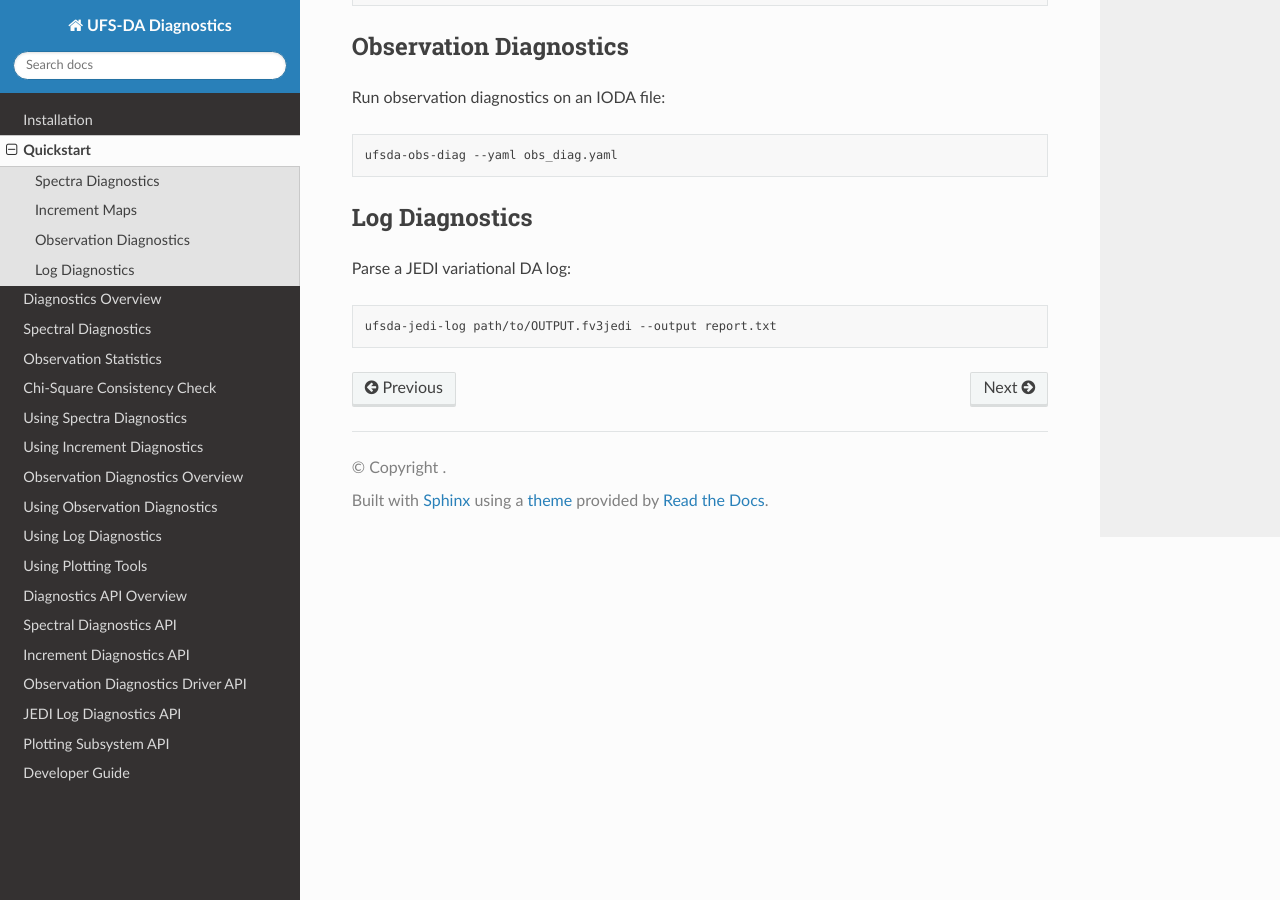
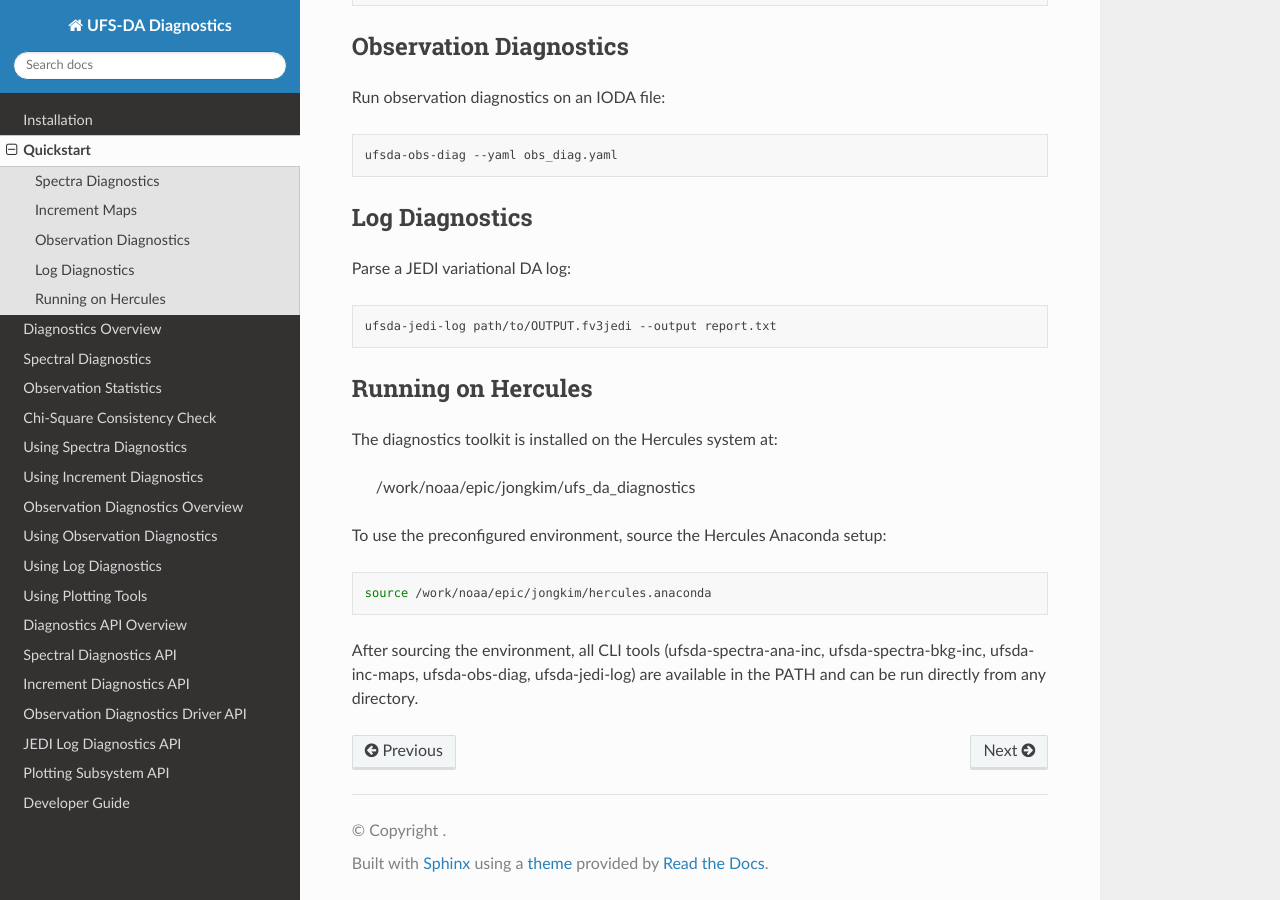
Before and after one commit to jkbk2004/ufs_da_diagnostics, a Sphinx documentation site: the page built from docs/quickstart.rst, in a window 1280 px wide and 900 px high, scrolled down 658 px. Built offline with Sphinx 7.4.7 and the Read the Docs theme 3.1.0, drawn with Linux system fonts in a browser that asks for light colours.

Commit message:
Update quickstart.rst

```diff
--- a/docs/quickstart.rst
+++ b/docs/quickstart.rst
@@ -48,3 +48,21 @@ Parse a JEDI variational DA log:
 .. code-block:: bash
 
     ufsda-jedi-log path/to/OUTPUT.fv3jedi --output report.txt
+
+
+Running on Hercules
+-------------------
+
+The diagnostics toolkit is installed on the Hercules system at:
+
+    /work/noaa/epic/jongkim/ufs_da_diagnostics
+
+To use the preconfigured environment, source the Hercules Anaconda setup:
+
+.. code-block:: bash
+
+    source /work/noaa/epic/jongkim/hercules.anaconda
+
+After sourcing the environment, all CLI tools (ufsda-spectra-ana-inc,
+ufsda-spectra-bkg-inc, ufsda-inc-maps, ufsda-obs-diag, ufsda-jedi-log)
+are available in the PATH and can be run directly from any directory.
```
